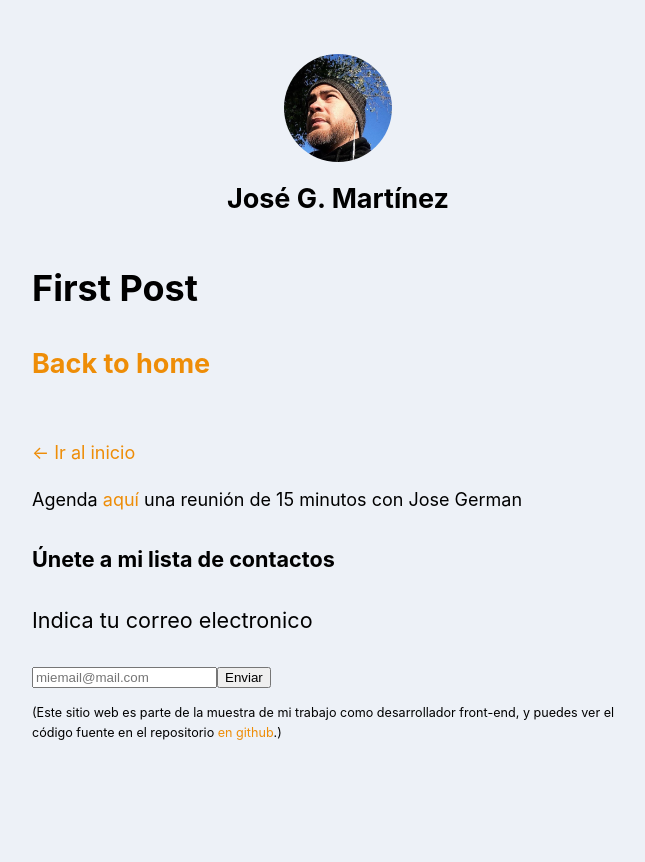
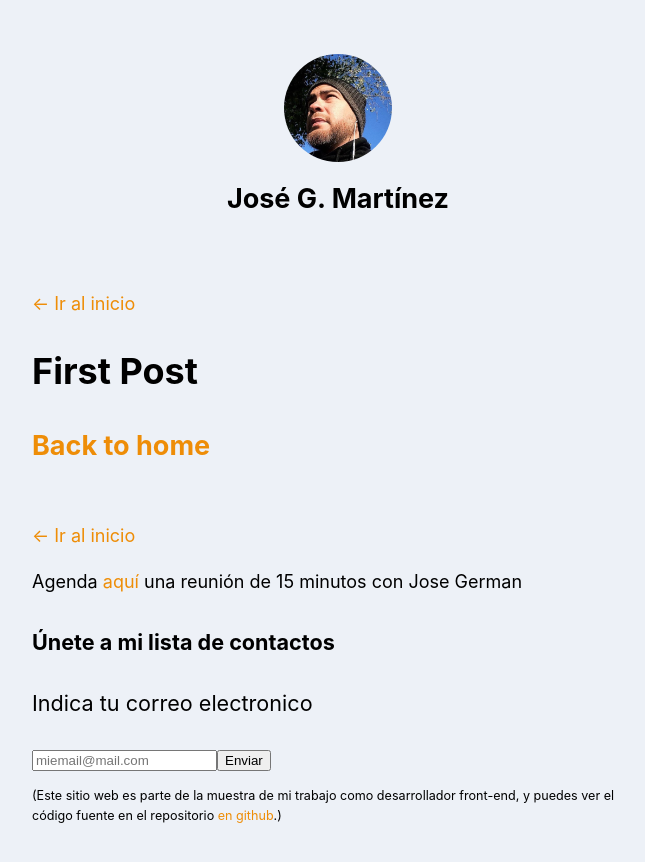
Before and after one commit to JoseGermanx/nextjs-blog, a Next.js app: page /posts/first-post in a window 1280 px wide. Shown: the top 862 px of the page, without its empty margins (302-947 px from the left). Built offline with nearby package versions, Linux system fonts and the light colour scheme.

Commit message:
Se agrega volver al inicio en la parte de la pag

```diff
--- a/components/layout.js
+++ b/components/layout.js
@@ -62,6 +62,9 @@ export default function Layout({ children, home }) {
           </>
         )}
       </header>
+      {!home && (
+        <div className={styles.backToHome}>
+          <Link href="/">← Ir al inicio</Link></div>)}
       <main>{children}</main>
       {!home && (
         <div className={styles.backToHome}>
```
